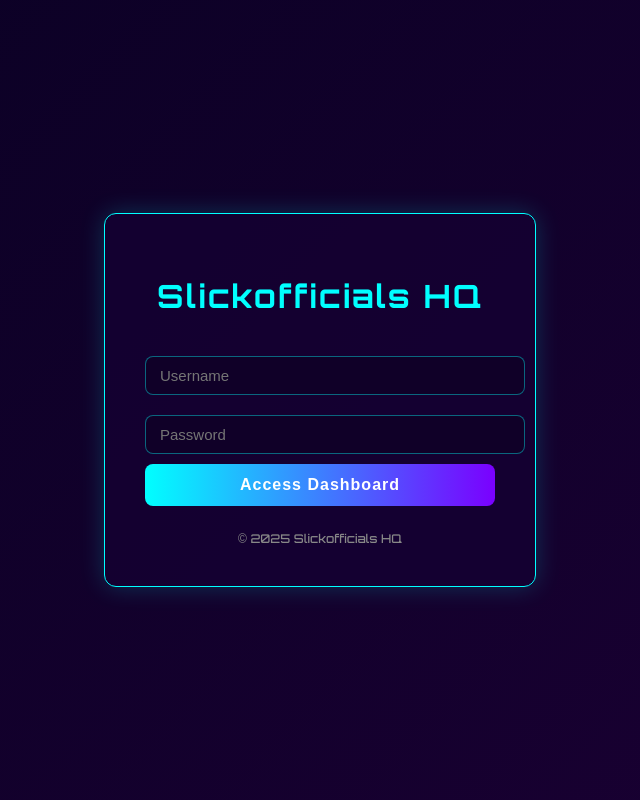
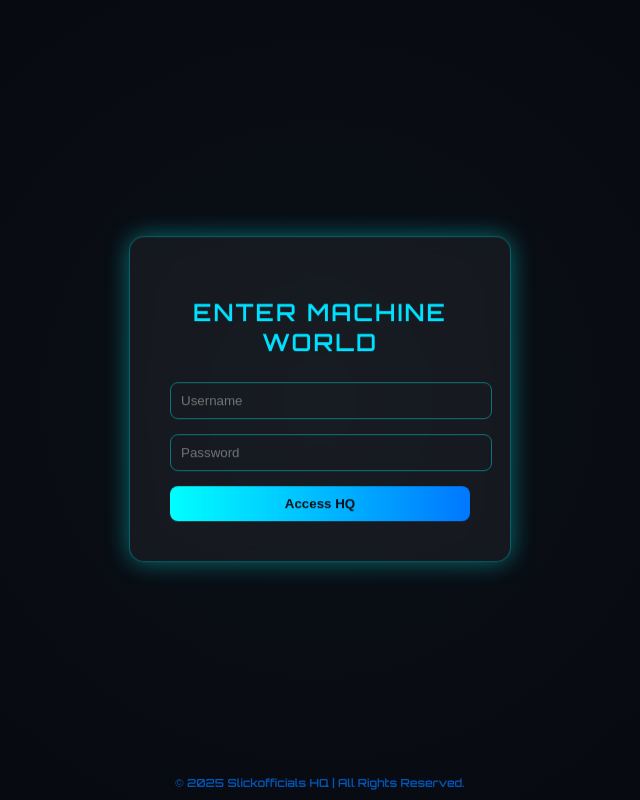
Before and after one commit to slickofficials/SlickOfficials-HQ-HUB, a Flask app: page /login in a window 1280 px wide. Shown: the whole page, without its empty margins (320-960 px from the left). Run offline with Flask 3, Linux system fonts and the light colour scheme.

Commit message:
Update login.html

```diff
--- a/templates/login.html
+++ b/templates/login.html
@@ -3,81 +3,87 @@
 <head>
 <meta charset="UTF-8" />
 <meta name="viewport" content="width=device-width, initial-scale=1.0" />
-  <title>Slickofficials HQ – Login</title>
+<title>Slickofficials HQ Login</title>
 <style>
-    @import url('https://fonts.googleapis.com/css2?family=Orbitron:wght@500;700&display=swap');
+@import url('https://fonts.googleapis.com/css2?family=Orbitron:wght@600&display=swap');
 body {
+  margin: 0;
+  height: 100vh;
+  background: radial-gradient(circle at 50% 50%, #0b0f17, #05070d);
+  display: flex;
+  justify-content: center;
+  align-items: center;
   font-family: 'Orbitron', sans-serif;
-      background: linear-gradient(135deg, #0a0124, #1a0033);
-      color: #fff;
-      display: flex;
-      align-items: center;
-      justify-content: center;
-      height: 100vh;
-      margin: 0;
+  color: #00ffff;
+  overflow: hidden;
 }
 .login-container {
-      background: rgba(20, 0, 50, 0.85);
-      border: 1px solid #00ffff;
-      border-radius: 12px;
+  background: rgba(255, 255, 255, 0.05);
+  border: 1px solid rgba(0, 255, 255, 0.3);
+  box-shadow: 0 0 25px #00ffff66;
   padding: 40px;
-      width: 350px;
-      box-shadow: 0 0 25px #00ffff33;
+  border-radius: 15px;
+  backdrop-filter: blur(10px);
+  text-align: center;
+  width: 300px;
+  animation: float 6s ease-in-out infinite;
 }
-    h1 {
-      text-align: center;
-      color: #00ffff;
-      margin-bottom: 30px;
+@keyframes float {
+  0%, 100% { transform: translateY(0px); }
+  50% { transform: translateY(-10px); }
+}
+h2 {
+  font-size: 1.5rem;
+  color: #00e0ff;
+  margin-bottom: 25px;
   letter-spacing: 2px;
 }
-    input[type="text"],
-    input[type="password"] {
+input {
+  background: transparent;
+  border: 1px solid #00ffff66;
+  color: #00ffff;
+  border-radius: 8px;
+  padding: 10px;
+  margin-bottom: 15px;
   width: 100%;
-      padding: 10px 14px;
-      margin: 10px 0;
-      border: 1px solid #00ffff66;
-      border-radius: 8px;
-      background: #100028;
-      color: #fff;
-      font-size: 15px;
-    }
-    input:focus {
   outline: none;
-      border-color: #00ffff;
-      box-shadow: 0 0 10px #00ffff88;
 }
 button {
-      width: 100%;
-      padding: 12px;
-      background: linear-gradient(90deg, #00ffff, #7a00ff);
+  background: linear-gradient(90deg, #00ffff, #0077ff);
   border: none;
   border-radius: 8px;
-      font-weight: 700;
-      font-size: 16px;
+  padding: 10px;
+  width: 100%;
+  color: #0b0f17;
+  font-weight: bold;
   cursor: pointer;
-      color: #fff;
-      letter-spacing: 1px;
   transition: 0.3s;
 }
 button:hover {
-      background: linear-gradient(90deg, #7a00ff, #00ffff);
+  background: linear-gradient(90deg, #0077ff, #00ffff);
   box-shadow: 0 0 15px #00ffffaa;
 }
-    .footer {
-      text-align: center;
-      font-size: 12px;
-      color: #888;
-      margin-top: 25px;
+footer {
+  position: absolute;
+  bottom: 10px;
+  font-size: 0.7rem;
+  color: #0077ff;
+  opacity: 0.7;
 }
 </style>
 </head>
 <body>
-  <form class="login-container" method="POST" action="/login">
-    <h1>Slickofficials HQ</h1>
+  <div class="login-container">
+    <h2>ENTER MACHINE WORLD</h2>
+    <form method="POST">
       <input type="text" name="username" placeholder="Username" required />
       <input type="password" name="password" placeholder="Password" required />
-    <button type="submit">Access Dashboard</button>
-    <div class="footer">© 2025 Slickofficials HQ</div>
+      <button type="submit">Access HQ</button>
     </form>
+    {% if error %}
+    <p style="color: #ff0080;">{{ error }}</p>
+    {% endif %}
+  </div>
+  <footer>© 2025 Slickofficials HQ | All Rights Reserved.</footer>
 </body>
 </html>
```
Lines whose indentation alone changed are shown as unchanged.
